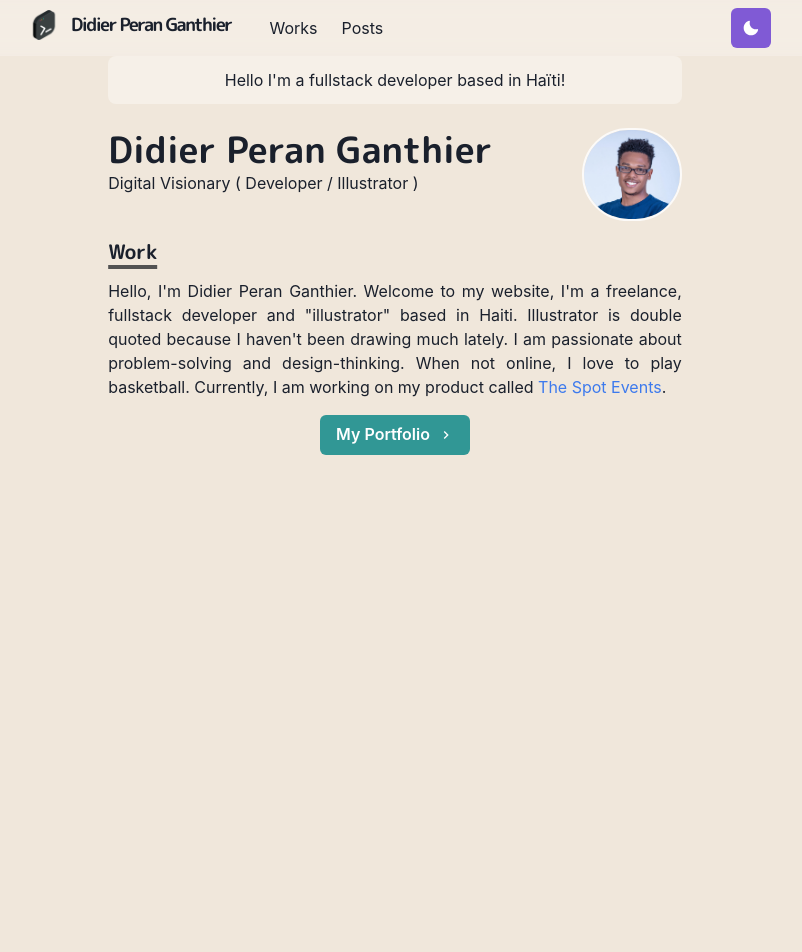
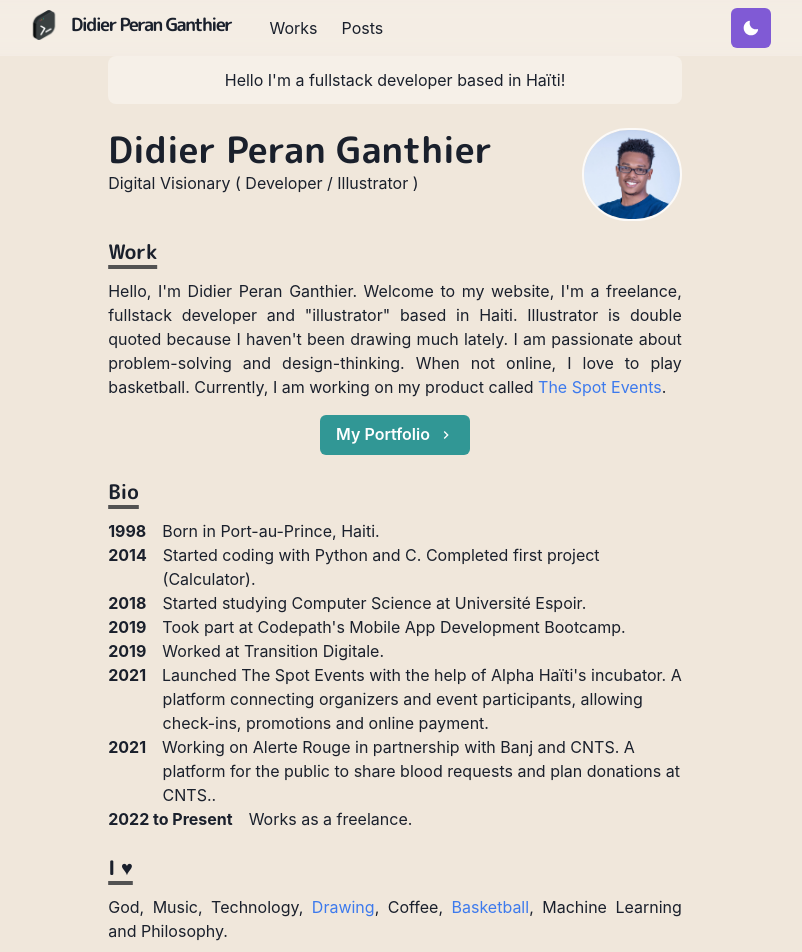
Before and after one commit to didierganthier/didierganthier-homepage, a Next.js app: page / in a window 1280 px wide. Shown: the top 952 px of the page, without its empty margins (245-1047 px from the left). Before the commit the page ends 800 px from the top, so only its background shows below. Built offline with nearby package versions, Linux system fonts and the light colour scheme.

Commit message:
bio section completed

```diff
--- a/components/bio.js
+++ b/components/bio.js
@@ -0,0 +1,11 @@
+import { Box } from "@chakra-ui/react";
+import styled from "@emotion/styled";
+
+export const BioSection = styled(Box)`
+    padding-left: 3.4em;
+    text-indent: -3.4em;
+`
+export const BioYear = styled.span`
+    font-weight: bold;
+    margin-right: 1em;
+`
--- a/pages/index.js
+++ b/pages/index.js
@@ -3,6 +3,7 @@ import Paragraph from "../components/paragraph";
 import Section from "../components/section";
 import NextLink from "next/link";
 import { ChevronRightIcon } from "@chakra-ui/icons";
+import { BioSection, BioYear } from "../components/bio";
 
 const Page = () => {
     return (
@@ -37,13 +38,63 @@ const Page = () => {
                 </NextLink>.
                 </Paragraph>
                 <Box align="center" my={4}>
-                    <NextLink href="works/thespot">
+                    <NextLink href="works/">
                         <Button rightIcon={<ChevronRightIcon/>} colorScheme="teal">
                             My Portfolio
                         </Button>
                     </NextLink>
                 </Box>
             </Section>
+
+            <Section delay={0.2}>
+                <Heading as="h3" variant="section-title">
+                    Bio
+                </Heading>
+                <BioSection>
+                    <BioYear>1998</BioYear>
+                    Born in Port-au-Prince, Haiti.
+                </BioSection>
+                <BioSection>
+                    <BioYear>2014</BioYear>
+                    Started coding with Python and C. Completed first project (Calculator).
+                </BioSection>
+                <BioSection>
+                    <BioYear>2018</BioYear>
+                    Started studying Computer Science at Université Espoir.
+                </BioSection>
+                <BioSection>
+                    <BioYear>2019</BioYear>
+                    Took part at Codepath's Mobile App Development Bootcamp.
+                </BioSection>
+                <BioSection>
+                    <BioYear>2019</BioYear>
+                    Worked at Transition Digitale.
+                </BioSection>
+                <BioSection>
+                    <BioYear>2021</BioYear>
+                    Launched The Spot Events with the help of Alpha Haïti's incubator. A platform connecting organizers and event participants, allowing check-ins, promotions and online payment.
+                </BioSection>
+                <BioSection>
+                    <BioYear>2021</BioYear>
+                    Working on Alerte Rouge in partnership with Banj and CNTS. A platform for the public to share blood requests and plan donations at CNTS..
+                </BioSection>
+                <BioSection>
+                    <BioYear>2022 to Present</BioYear>
+                    Works as a freelance.
+                </BioSection>
+            </Section>
+            <Section delay={0.3}>
+                <Heading as="h3" variant="section-title">
+                    I ♥
+                </Heading>
+                <Paragraph>
+                    God, Music, Technology,{' '}
+                    <Link href="https://www.instagram.com/p/BTcpaB3gltu/" target="_blank">Drawing</Link>
+                    , Coffee, {' '}
+                    <Link href="https://www.instagram.com/didierthelilballer/" target="_blank">Basketball</Link>
+                    , Machine Learning and Philosophy.
+                </Paragraph>
+            </Section>
         </Container>
     );
 }
```
